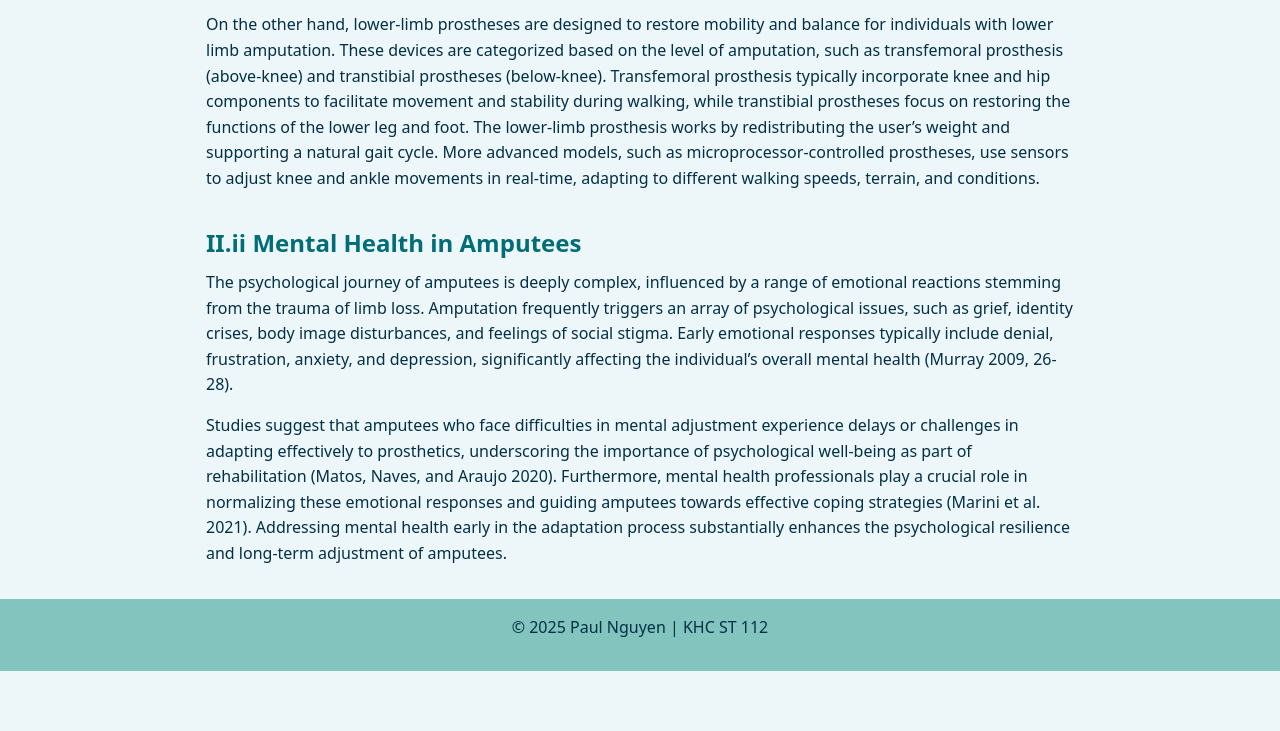
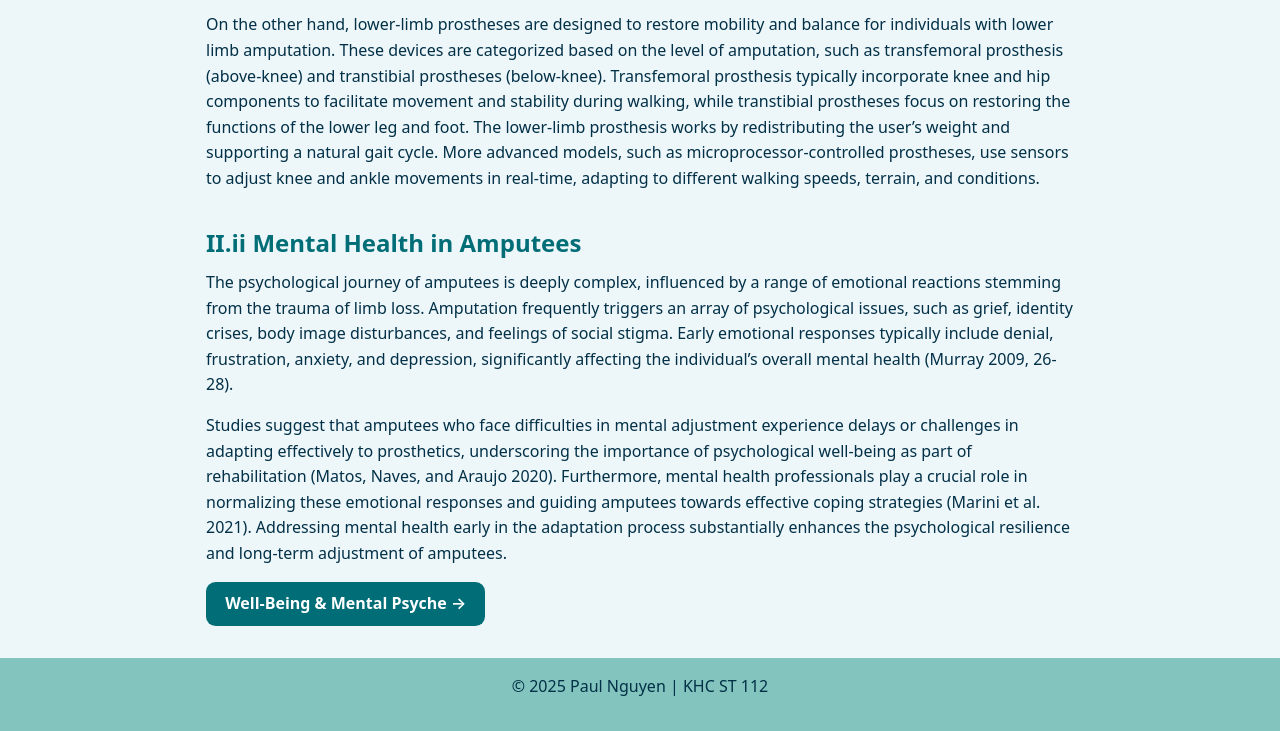
Before and after one commit to prosthesismental/prosthesismental.github.io, a plain HTML site: page prosthesis.html in a window 1280 px wide. Shown: the part 523-1254 px from the top of the page. Before the commit the page ends 1194 px from the top, so only its background shows below. Drawn offline with Linux system fonts and the light colour scheme.

Commit message:
Update prosthesis.html

```diff
--- a/prosthesis.html
+++ b/prosthesis.html
@@ -37,6 +37,7 @@
   <h2>II.ii Mental Health in Amputees</h2>
   <p>The psychological journey of amputees is deeply complex, influenced by a range of emotional reactions stemming from the trauma of limb loss. Amputation frequently triggers an array of psychological issues, such as grief, identity crises, body image disturbances, and feelings of social stigma. Early emotional responses typically include denial, frustration, anxiety, and depression, significantly affecting the individual’s overall mental health (Murray 2009, 26-28).</p>
   <p>Studies suggest that amputees who face difficulties in mental adjustment experience delays or challenges in adapting effectively to prosthetics, underscoring the importance of psychological well-being as part of rehabilitation (Matos, Naves, and Araujo 2020). Furthermore, mental health professionals play a crucial role in normalizing these emotional responses and guiding amputees towards effective coping strategies (Marini et al. 2021). Addressing mental health early in the adaptation process substantially enhances the psychological resilience and long-term adjustment of amputees.</p>
+  <p><a class="button" href="psychological.html">Well-Being & Mental Psyche &rarr;</a></p>
 </section>
 
 </main>
```
